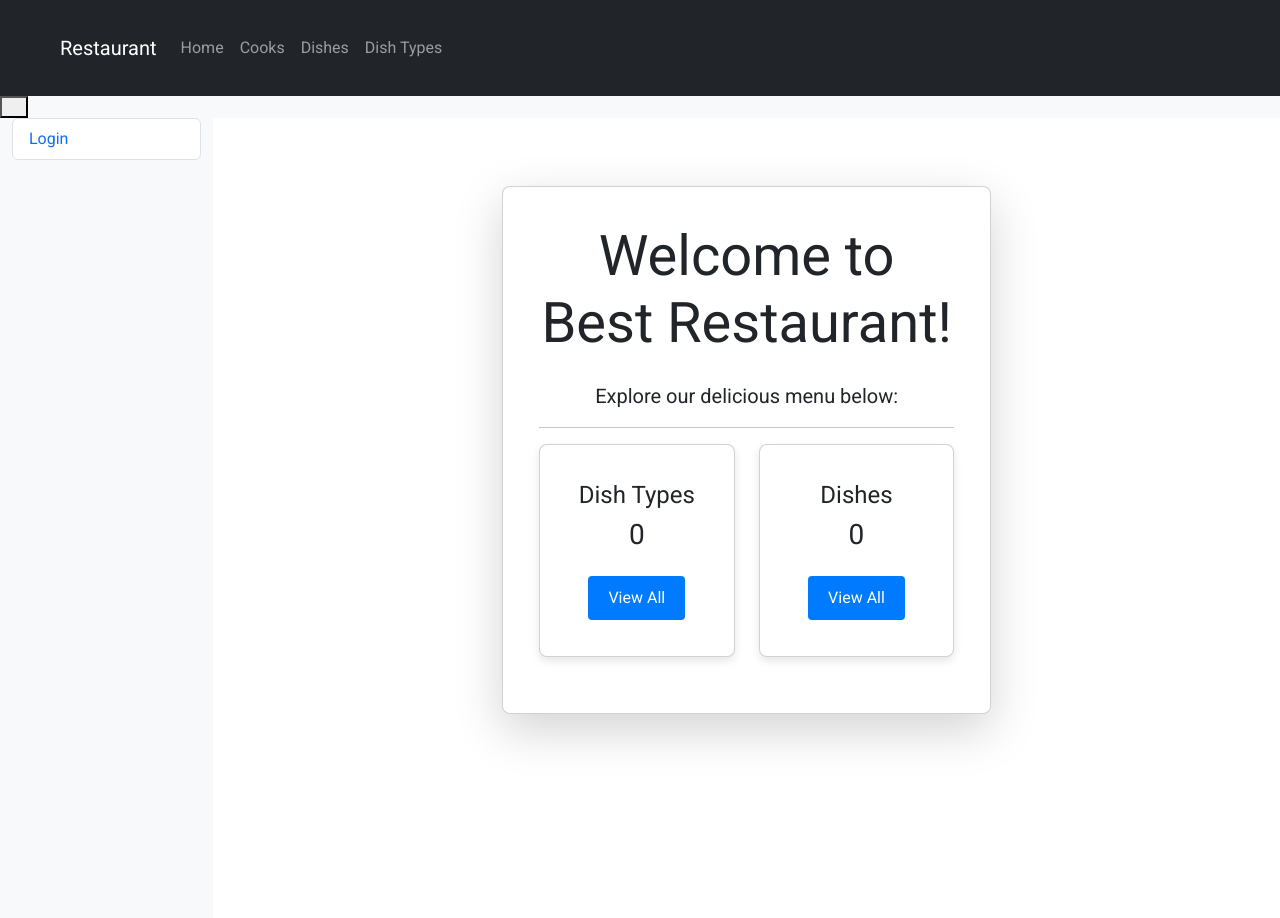
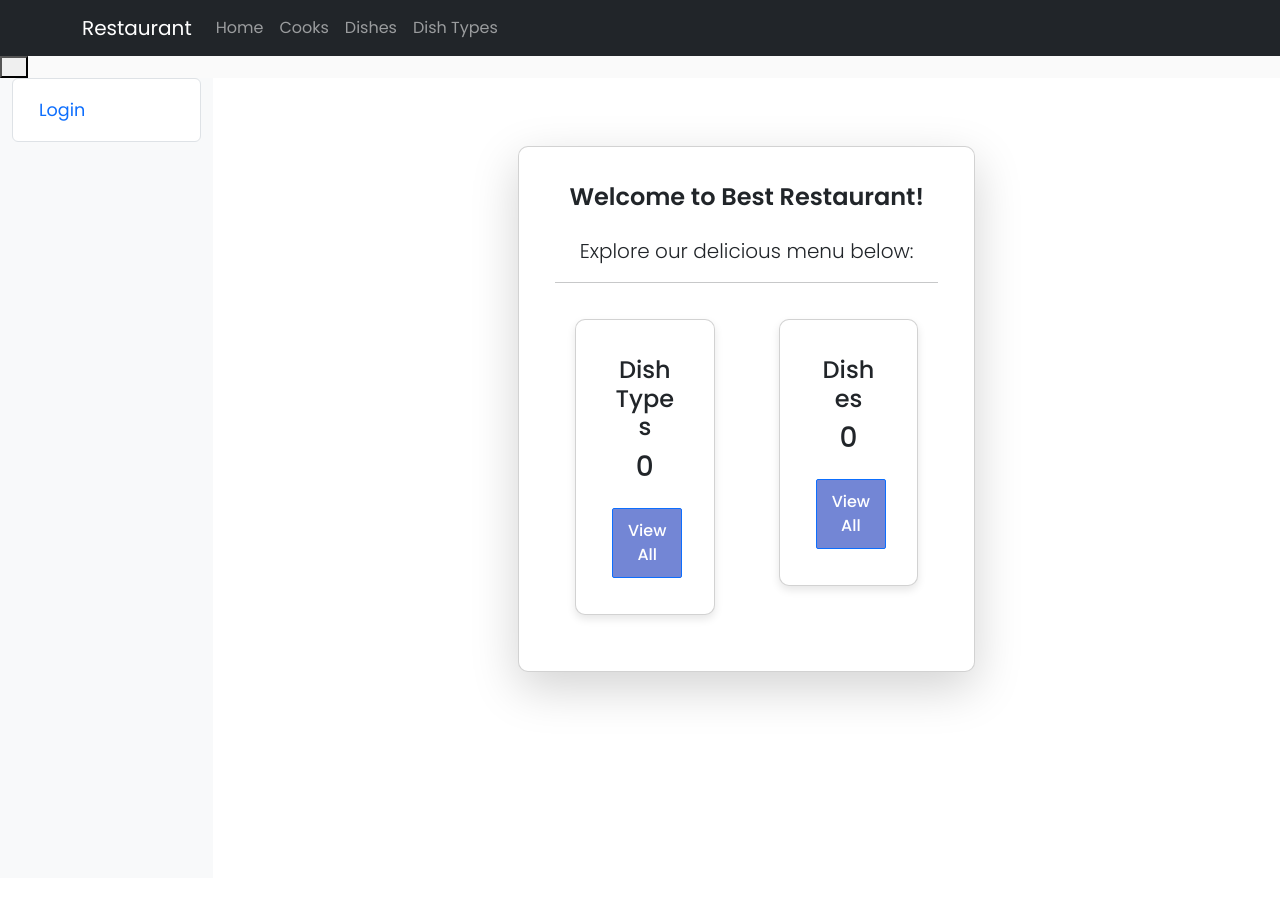
Before and after one commit to Kasatello/kitchen-restaurant, a Django app: page / in a window 1280 px wide. After the commit the page ends 701 px from the top, so only its background shows below. Run offline with Django 4.2, Linux system fonts and the light colour scheme; data that the repository does not hold is empty; some libraries are stand-ins or nearby versions; some web fonts are replaced.

Commit message:
"Not  finall need to fix something"

```diff
--- a/kitchen/views.py
+++ b/kitchen/views.py
@@ -70,7 +70,7 @@
 class DishListView(generic.ListView):
     model = Dish
     queryset = Dish.objects.all().select_related("dish_type")
-    paginate_by = 5
+    paginate_by = 10
 
     def get_context_data(self, *, object_list=None, **kwargs):
         context = super(DishListView, self).get_context_data(**kwargs)
--- a/restaurant/settings.py
+++ b/restaurant/settings.py
@@ -112,5 +112,6 @@
     os.path.join(BASE_DIR, 'static')
 ]
 
+STATICFILES_STORAGE = "django.contrib.staticfiles.storage.StaticFilesStorage"
 
 DEFAULT_AUTO_FIELD = "django.db.models.BigAutoField"
--- a/static/css/styles.css
+++ b/static/css/styles.css
@@ -1,77 +1,139 @@
 body {
-  font-family: 'Roboto', sans-serif;
+    font-family: 'Poppins', sans-serif;
+    background-color: #fafafa;
+}
+.tdStyle {
+    background-image: url("static/images/background.JPG");
+    background-repeat: no-repeat;
+    background-size: 100%;
 }
 
-:root {
-  --primary-color: #007BFF;
-  --secondary-color: #6C757D;
-  --background-color: #F8F9FA;
-  --text-color: #333333;
-  --overlay-color: rgba(255, 255, 255, 0.7);
-}
+  /* Styling for a button */
+  .btn {
+      display: inline-block;
+      background-color: #7386D5;
+      color: #fff;
+      padding: 10px 20px;
+      border-radius: 5px;
+      text-decoration: none;
+      font-weight: 500;
+      transition: background-color 0.3s ease;
+  }
 
-html, body {
-  height: 100%;
-  margin: 0;
-  padding: 0;
-  background-color: var(--background-color);
-  color: var(--text-color);
-}
+  .btn:hover {
+      background-color: #6d7fcc;
+  }
 
-.container {
-  max-width: 1200px;
-  margin: 0 auto;
-  padding: 20px;
-}
+  /* Styling for a card */
+  .card {
+      background-color: #fff;
+      box-shadow: 0 4px 8px rgba(0, 0, 0, 0.1);
+      border-radius: 10px;
+      padding: 20px;
+      margin: 20px;
+  }
 
-.btn {
-  border: none;
-  border-radius: 4px;
-  padding: 10px 20px;
-  color: white;
-  cursor: pointer;
-}
+  .card-title {
+      font-size: 24px;
+      font-weight: 600;
+      margin-bottom: 10px;
+  }
 
-.btn-primary {
-  background-color: var(--primary-color);
-}
+  .card-content {
+      font-size: 16px;
+      color: #666;
+      line-height: 1.5;
+  }
 
-.btn-primary:hover {
-  background-color: #0056b3;
-  box-shadow: 0 4px 8px rgba(0, 0, 0, 0.1);
-}
+  /* Styling for pagination */
+  .pagination {
+      display: flex;
+      justify-content: center;
+      align-items: center;
+      list-style: none;
+      margin: 20px 0;
+      padding: 0;
+  }
 
-/* Cards */
-.card {
-  border-radius: 8px;
-  box-shadow: 0 4px 8px rgba(0, 0, 0, 0.1);
-  background-color: white;
-  padding: 20px;
-  margin-bottom: 20px;
-}
+  .pagination li {
+      margin: 0 5px;
+  }
 
-/* Typography */
-h1 {
-  font-size: 32px;
-  margin-bottom: 20px;
-}
+  .pagination li a {
+      padding: 8px 12px;
+      background-color: #7386D5;
+      color: #fff;
+      text-decoration: none;
+      border-radius: 5px;
+  }
 
-h2 {
-  font-size: 28px;
-  margin-bottom: 16px;
-}
+  .pagination li.active a {
+      background-color: #6d7fcc;
+  }
 
-h3 {
-  font-size: 24px;
-  margin-bottom: 12px;
-}
+    .wrapper {
+      display: flex;
+      width: 100%;
+  }
 
-p {
-  font-size: 16px;
-  margin-bottom: 10px;
-}
 
-small {
-  font-size: 12px;
-  color: var(--secondary-color);
-}
+
+
+  #sidebar.active {
+      margin-left: -250px;
+  }
+
+  #sidebar .sidebar-header {
+      padding: 20px;
+
+  }
+
+  #sidebar ul.components {
+      padding: 20px 0;
+      border-bottom: 1px solid #47748b;
+  }
+
+
+  #sidebar ul li a {
+      padding: 10px;
+      font-size: 1.1em;
+      display: block;
+
+  }
+
+  #sidebar ul li a:hover {
+      color: #fff;
+      background: #6d7fcc; /* Change the background color on hover */
+  }
+
+  #sidebar ul li.active>a,
+  a[aria-expanded="true"] {
+      color: #fff;
+      background: #6d7fcc;
+  }
+
+  a[data-toggle="collapse"] {
+      position: relative;
+  }
+
+  ul ul a {
+      font-size: 0.9em !important;
+      padding-left: 30px !important;
+      background: #6d7fcc;
+  }
+
+  /* Hover effect for buttons */
+  .btn {
+      background-color: #7386D5;
+      color: #fff;
+      padding: 10px 15px;
+      border-radius: 2px;
+      cursor: pointer;
+      transition: all ease-in-out 300ms;
+  }
+
+  .btn:hover {
+      background-color: #2babb2; /* Change the button color on hover */
+      box-shadow: 0 17px 10px -10px rgba(58, 46, 46, 0.4);
+      transform: translate(0px, -10px) scale(1.2);
+  }
--- a/templates/base.html
+++ b/templates/base.html
@@ -12,6 +12,7 @@
   <meta charset="UTF-8">
   <meta name="viewport" content="width=device-width, initial-scale=1.0">
   <meta http-equiv="X-UA-Compatible" content="ie=edge">
+  <link href="https://fonts.googleapis.com/css?family=Poppins:300,400,500,600,700" rel="stylesheet">
   <link href="https://fonts.googleapis.com/css?family=Roboto&display=swap" rel="stylesheet">
   <link rel="stylesheet" href="https://cdnjs.cloudflare.com/ajax/libs/font-awesome/5.15.3/css/all.min.css">
   <link rel="stylesheet" href="{% static 'css/bootstrap.min.css' %}">
```
